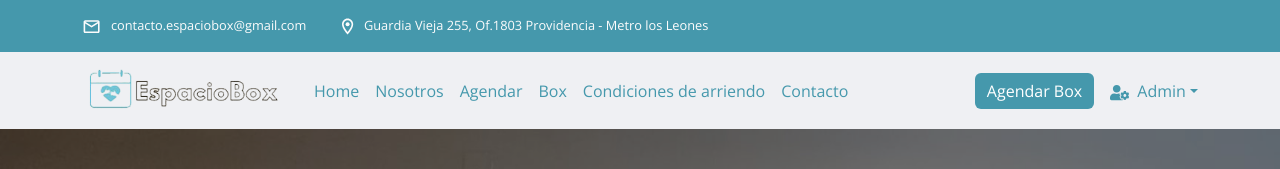
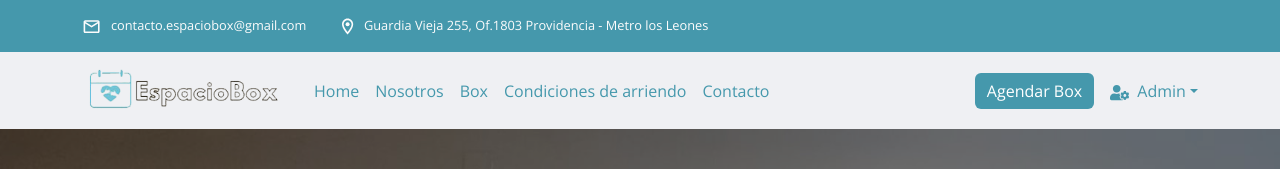
Before and after one commit to ssalinascalibar/espacio-box-noLogin, a React (Vite) app: page / in a window 1280 px wide. Shown: the top 169 px of the page. Built offline with nearby package versions, Linux system fonts and the light colour scheme.

Commit message:
remove agendar link navbar

```diff
--- a/src/shared/components/navbar/NavigationBar.jsx
+++ b/src/shared/components/navbar/NavigationBar.jsx
@@ -34,7 +34,6 @@ export default function NavigationBar() {
             <Nav className="me-auto menu-nav">
               <Link to="/">Home</Link>
               <Link to="/nosotros">Nosotros</Link>
-              <Link to="/agendar">Agendar</Link>
               <Link to="/boxes">Box</Link>
               <Link to="/condiciones-de-arriendo">Condiciones de arriendo</Link>
               <Link to="/contacto">Contacto</Link>
```
